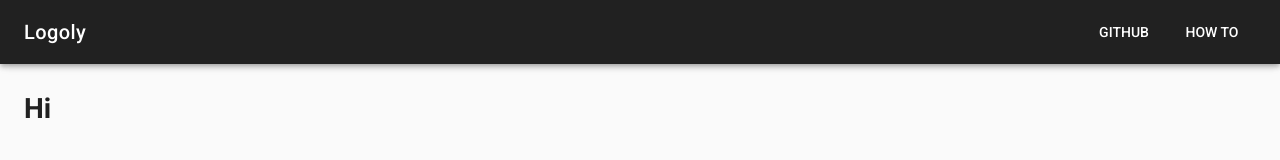
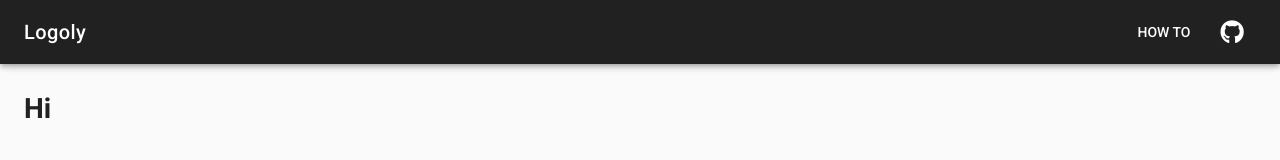
Before and after one commit to bestony/logoly, a Vue app: page / in a window 1280 px wide. Shown: the top 160 px of the page. Built offline with nearby package versions, Linux system fonts and the light colour scheme.

Commit message:
:lipstick: import font-awesome

```diff
--- a/public/index.html
+++ b/public/index.html
@@ -7,7 +7,8 @@
     <link rel="icon" href="<%= BASE_URL %>favicon.ico">
     <title>Logoly.Pro —— A creative Logo Generator</title>
     <link href='https://fonts.googleapis.com/css?family=Roboto:100,300,400,500,700,900|Material+Icons' rel="stylesheet">
-
+    <link rel="stylesheet" href="https://use.fontawesome.com/releases/v5.8.1/css/brands.css" integrity="sha384-n9+6/aSqa9lBidZMRCQHTHKJscPq6NW4pCQBiMmHdUCvPN8ZOg2zJJTkC7WIezWv" crossorigin="anonymous">
+    <link rel="stylesheet" href="https://use.fontawesome.com/releases/v5.8.1/css/fontawesome.css" integrity="sha384-vd1e11sR28tEK9YANUtpIOdjGW14pS87bUBuOIoBILVWLFnS+MCX9T6MMf0VdPGq" crossorigin="anonymous">
   </head>
   <body>
     <noscript>
--- a/src/App.vue
+++ b/src/App.vue
@@ -4,8 +4,8 @@
       <v-toolbar-title>Logoly</v-toolbar-title>
       <v-spacer></v-spacer>
       <v-toolbar-items class="hidden-sm-and-down">
-        <v-btn flat>Github</v-btn>
         <v-btn flat>How To</v-btn>
+        <v-btn flat icon to="/github"><v-icon>fab fa-github</v-icon></v-btn>
       </v-toolbar-items>
     </v-toolbar>
     <v-content>
--- a/src/router.js
+++ b/src/router.js
@@ -4,8 +4,13 @@ import Router from 'vue-router'
 Vue.use(Router)
 
 export default new Router({
-  // mode: 'history',
+  mode: 'history',
   routes: [
+    {
+      path: '/github',
+      name: 'repos',
+      beforeEnter() { location.href = 'https://github.com/bestony/logoly' }
+    },
     {
       path: '/',
       name: 'pornhub',
```
